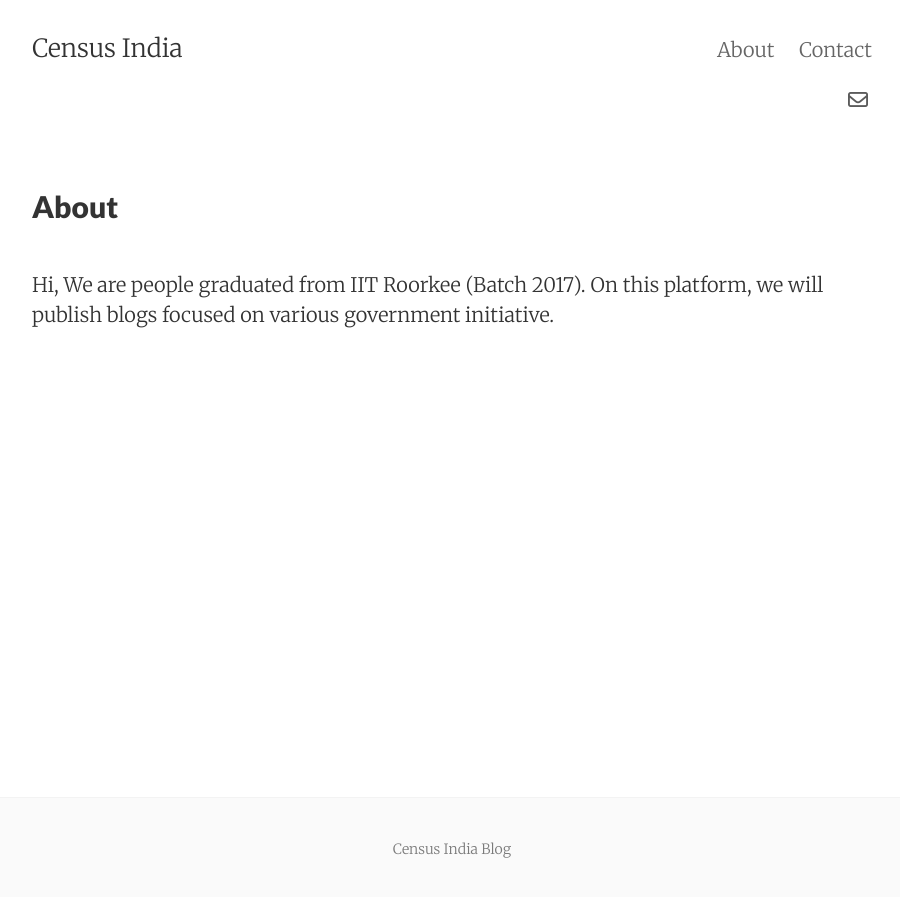
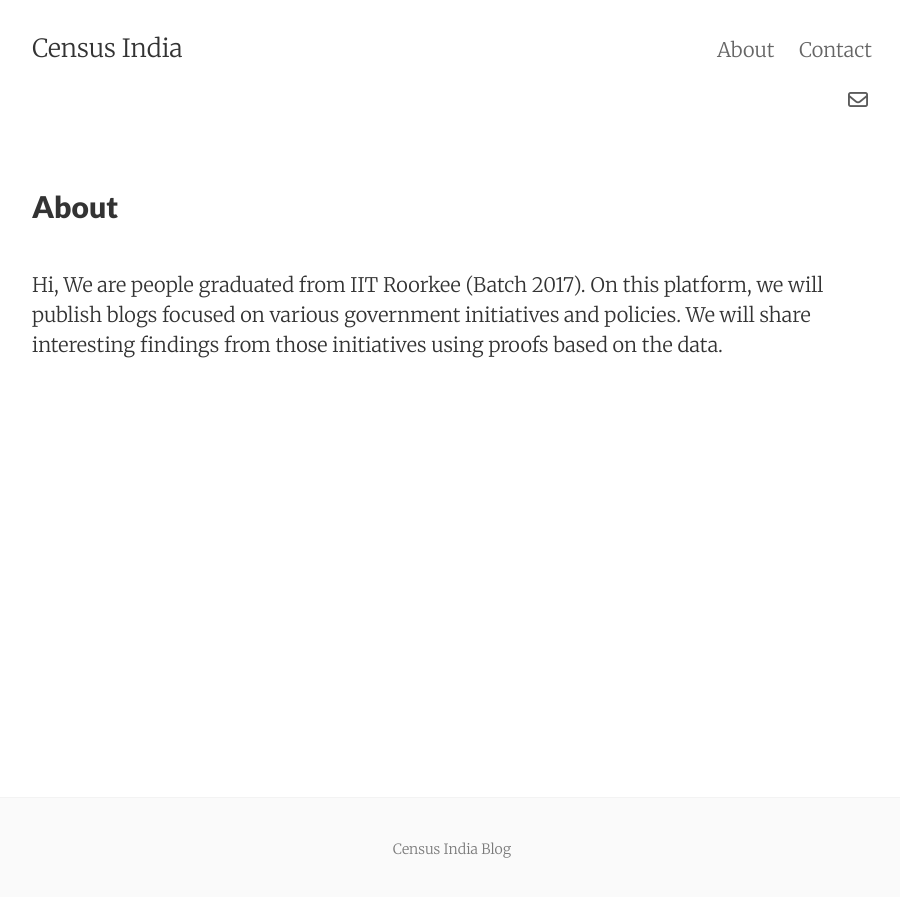
Before and after one commit to CensusIndia/censusindia.github.io, a Jekyll site: the page built from about.md, in a window 1280 px wide. Shown: the top 897 px of the page, without its empty margins (188-1088 px from the left). Built offline with Jekyll 4.4.1, drawn with Linux system fonts in a browser that asks for light colours; nearby versions of some CDN libraries; comment, search, counter and statistics services are not loaded.

Commit message:
Update about.md

```diff
--- a/about.md
+++ b/about.md
@@ -8,4 +8,4 @@ tags: about
 <!-- <img src="/images/me_1.png" width="200" height = "200" /> -->
 <!-- </p> -->
 <br />
-Hi, We are people graduated from IIT Roorkee (Batch 2017). On this platform, we will publish blogs focused on various government initiative.
+Hi, We are people graduated from IIT Roorkee (Batch 2017). On this platform, we will publish blogs focused on various government initiatives and policies. We will share interesting findings from those initiatives using proofs based on the data.
```
